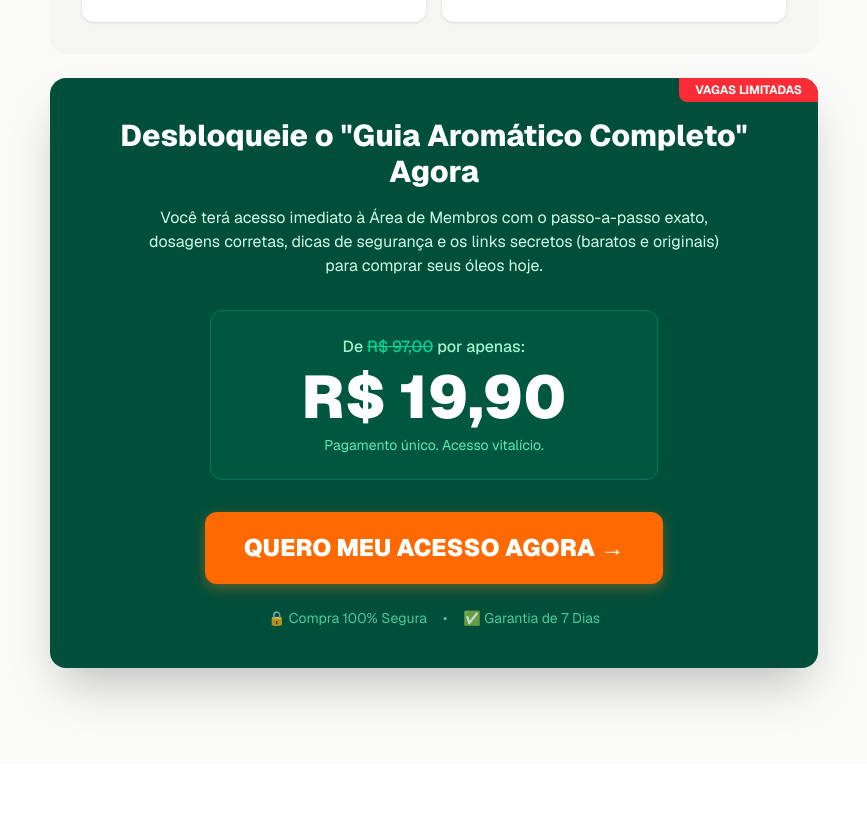
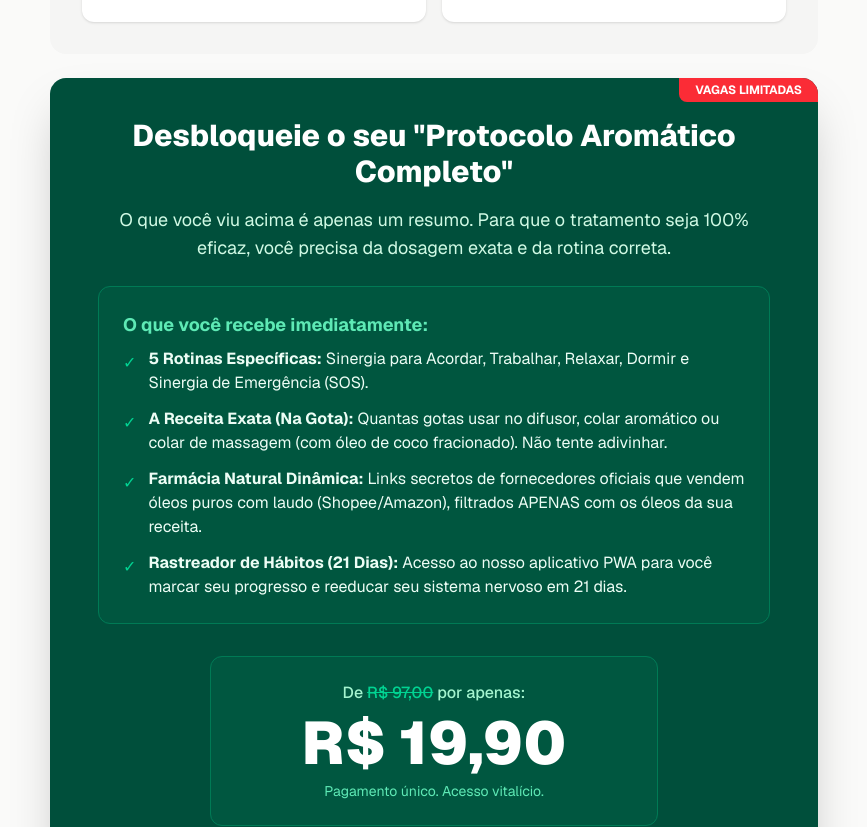
Before and after one commit to caiocchagas/vida-com-aroma, a Next.js app: page /results in a window 1280 px wide. Shown: the part 1435-2262 px from the top of the page, without its empty margins (206-1073 px from the left). Before the commit the page ends 2199 px from the top, so only its background shows below. Built offline with nearby package versions, Linux system fonts and the light colour scheme.

Commit message:
fix(pwa, copy): add service worker for install prompt and expand results sales pitch

```diff
--- /dev/null
+++ b/public/sw.js
@@ -0,0 +1,19 @@
+const CACHE_NAME = "vca-pwa-cache-v1";
+
+self.addEventListener("install", (event) => {
+    console.log("Service Worker installing.");
+    // Force the waiting service worker to become the active service worker.
+    self.skipWaiting();
+});
+
+self.addEventListener("activate", (event) => {
+    console.log("Service Worker activating.");
+    // Tell the active service worker to take control of the page immediately.
+    self.clients.claim();
+});
+
+self.addEventListener("fetch", (event) => {
+    // A fetch handler is required by Chrome to trigger the install prompt.
+    // We just pass the request to the network to ensure everything functions normally.
+    event.respondWith(fetch(event.request));
+});
--- a/src/app/(funnel)/results/page.tsx
+++ b/src/app/(funnel)/results/page.tsx
@@ -160,11 +160,33 @@ function ResultsContent() {
                     </div>
 
                     <h3 className="text-2xl md:text-3xl font-extrabold mb-4">
-                        Desbloqueie o &quot;Guia Aromático Completo&quot; Agora
+                        Desbloqueie o seu &quot;Protocolo Aromático Completo&quot;
                     </h3>
-                    <p className="text-emerald-100 mb-8 max-w-xl mx-auto">
-                        Você terá acesso imediato à Área de Membros com o passo-a-passo exato, dosagens corretas, dicas de segurança e os links secretos (baratos e originais) para comprar seus óleos hoje.
+                    <p className="text-emerald-100 mb-6 max-w-2xl mx-auto text-lg">
+                        O que você viu acima é apenas um resumo. Para que o tratamento seja 100% eficaz, você precisa da dosagem exata e da rotina correta.
                     </p>
+
+                    <div className="bg-emerald-800/40 rounded-xl p-6 mb-8 border border-emerald-700 max-w-2xl mx-auto text-left space-y-4">
+                        <h4 className="font-bold text-emerald-300 text-lg mb-2">O que você recebe imediatamente:</h4>
+                        <ul className="space-y-3 text-emerald-50">
+                            <li className="flex items-start gap-3">
+                                <span className="text-emerald-400 mt-1">✓</span>
+                                <div><strong>5 Rotinas Específicas:</strong> Sinergia para Acordar, Trabalhar, Relaxar, Dormir e Sinergia de Emergência (SOS).</div>
+                            </li>
+                            <li className="flex items-start gap-3">
+                                <span className="text-emerald-400 mt-1">✓</span>
+                                <div><strong>A Receita Exata (Na Gota):</strong> Quantas gotas usar no difusor, colar aromático ou colar de massagem (com óleo de coco fracionado). Não tente adivinhar.</div>
+                            </li>
+                            <li className="flex items-start gap-3">
+                                <span className="text-emerald-400 mt-1">✓</span>
+                                <div><strong>Farmácia Natural Dinâmica:</strong> Links secretos de fornecedores oficiais que vendem óleos puros com laudo (Shopee/Amazon), filtrados APENAS com os óleos da sua receita.</div>
+                            </li>
+                            <li className="flex items-start gap-3">
+                                <span className="text-emerald-400 mt-1">✓</span>
+                                <div><strong>Rastreador de Hábitos (21 Dias):</strong> Acesso ao nosso aplicativo PWA para você marcar seu progresso e reeducar seu sistema nervoso em 21 dias.</div>
+                            </li>
+                        </ul>
+                    </div>
 
                     <div className="bg-emerald-800/50 rounded-xl p-6 mb-8 border border-emerald-700 max-w-md mx-auto">
                         <p className="text-emerald-200 mb-2 font-medium">De <span className="line-through text-emerald-400">R$ 97,00</span> por apenas:</p>
--- a/src/app/layout.tsx
+++ b/src/app/layout.tsx
@@ -2,6 +2,7 @@ import type { Metadata, Viewport } from "next";
 import { Geist, Geist_Mono } from "next/font/google";
 import "./globals.css";
 import Providers from "./providers";
+import PwaRegistrar from "@/components/PwaRegistrar";
 
 const geistSans = Geist({
   variable: "--font-geist-sans",
@@ -45,6 +46,7 @@ export default function RootLayout({
         className={`${geistSans.variable} ${geistMono.variable} antialiased`}
       >
         <Providers>{children}</Providers>
+        <PwaRegistrar />
       </body>
     </html>
   );
--- /dev/null
+++ b/src/components/PwaRegistrar.tsx
@@ -0,0 +1,22 @@
+"use client";
+
+import { useEffect } from "react";
+
+export default function PwaRegistrar() {
+    useEffect(() => {
+        if ("serviceWorker" in navigator) {
+            window.addEventListener("load", function () {
+                navigator.serviceWorker.register("/sw.js").then(
+                    function (registration) {
+                        console.log("Service Worker registration successful with scope: ", registration.scope);
+                    },
+                    function (err) {
+                        console.log("Service Worker registration failed: ", err);
+                    }
+                );
+            });
+        }
+    }, []);
+
+    return null;
+}
```
